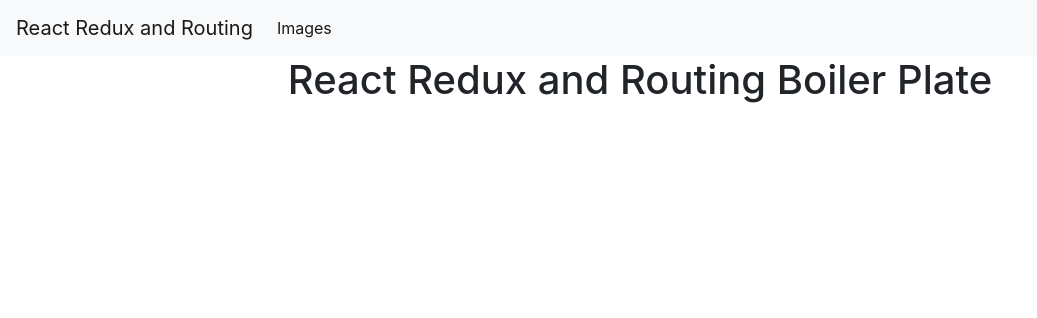
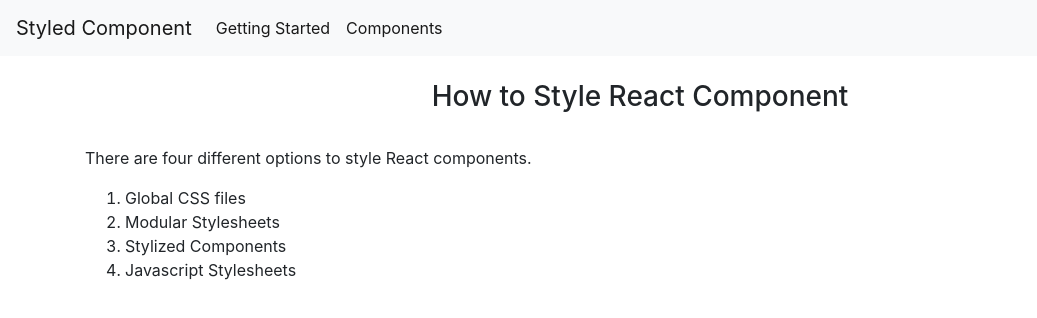
Before and after one commit to AtharLaique/styled-component, a React (Create React App) app: page / in a window 1280 px wide. Shown: the top 318 px of the page, without its empty margins (0-1037 px from the left). Built offline with nearby package versions, Linux system fonts and the light colour scheme.

Commit message:
Basic setup

```diff
--- a/public/index.html
+++ b/public/index.html
@@ -17,7 +17,7 @@
     />
     <link rel="apple-touch-icon" href="%PUBLIC_URL%/logo192.png" />
     <link rel="manifest" href="%PUBLIC_URL%/manifest.json" />
-    <title>react-redux-setup</title>
+    <title>Styled Component</title>
   </head>
   <body>
     <div id="root"></div>
--- a/src/components/nav.jsx
+++ b/src/components/nav.jsx
@@ -5,7 +5,7 @@ const Nav = () => {
   return (
     <nav className="navbar navbar-expand-lg navbar-light bg-light">
       <Link className="navbar-brand" to="/">
-        React Redux and Routing
+       Styled Component
       </Link>
       <button
         className="navbar-toggler"
@@ -21,8 +21,13 @@ const Nav = () => {
       <div className="collapse navbar-collapse" id="navbarSupportedContent">
         <ul className="navbar-nav mr-auto">
           <li className="nav-item active">
-            <Link to="/images" className="nav-link" href="#">
-              Images <span className="sr-only">(current)</span>
+            <Link to="/getting-started" className="nav-link" >
+             Getting Started <span className="sr-only">(current)</span>
+            </Link>
+          </li>
+          <li className="nav-item active">
+            <Link to="/components" className="nav-link" >
+             Components <span className="sr-only">(current)</span>
             </Link>
           </li>
         </ul>
--- a/src/pages/App.js
+++ b/src/pages/App.js
@@ -1,11 +1,20 @@
-import React from 'react';
+import React from "react";
 function App() {
-  console.log('App')
   return (
     <div className="App">
-      <h1 className="text-center">React Redux and Routing Boiler Plate </h1>
+      <br />
+      <h3 className="text-center">How to Style React Component</h3>
+      <br />
+      <div className="container">
+        <p>There are four different options to style React components.</p>
+        <ul style={{ listStyle: "decimal" }}>
+          <li>Global CSS files</li>
+          <li>Modular Stylesheets</li>
+          <li>Stylized Components</li>
+          <li>Javascript Stylesheets</li>
+        </ul>
+      </div>
     </div>
   );
 }
-
 export default App;
--- /dev/null
+++ b/src/pages/Components.jsx
@@ -0,0 +1,9 @@
+import React from 'react'
+
+export default function Components() {
+    return (
+        <div>
+               <h3 className="text-center">Component</h3>
+        </div>
+    )
+}
--- /dev/null
+++ b/src/pages/GettingStarted.jsx
@@ -0,0 +1,10 @@
+import React, { Component } from "react";
+class GettingStarted extends Component {
+  render() {
+    return <div>
+      <h3 className="text-center">Getting startted</h3>
+    </div>;
+  }
+}
+
+export default GettingStarted;
--- a/src/pages/images.jsx
+++ /dev/null
@@ -1,22 +0,0 @@
-import React, { Component } from "react";
-import { connect } from "react-redux";
-import { FetchImages } from "../redux/actions/fetch-image";
-class Images extends Component {
-    componentDidMount(){
-      this.props.FetchImages()
-    }
-
-  render() {
-    console.log(this.props.images)
-    return <div>
-      {this.props.images.length !==0 ? this.props.images.map(img=>{
-        return<img key={img.id}src={img.download_url} className="img-fluid" alt="Responsive image"/>
-
-      }):null}
-    </div>;
-  }
-}
-const mapStateToProps = (state) => ({
-  images: state.images.listOfImages,
-});
-export default connect(mapStateToProps, { FetchImages })(Images);
--- a/src/router/Routing.js
+++ b/src/router/Routing.js
@@ -1,8 +1,9 @@
 import React from 'react';
 import {Route ,Switch} from 'react-router-dom';
-import Images from '../pages/images';
+import GettingStarted from '../pages/GettingStarted';
 import App from '../pages/App';
 import Nav from '../components/nav';
+import Components from '../pages/Components';
 
 export default function Routing() {
     return (
@@ -11,7 +12,8 @@ export default function Routing() {
             <div>
             <Switch>
                 <Route exact path="/" component={App}/>
-                <Route path="/images" component={Images}/>
+                <Route path="/getting-started" component={GettingStarted}/>
+                <Route path="/components" component={Components}/>
             </Switch>
             </div>
         </div>
```
